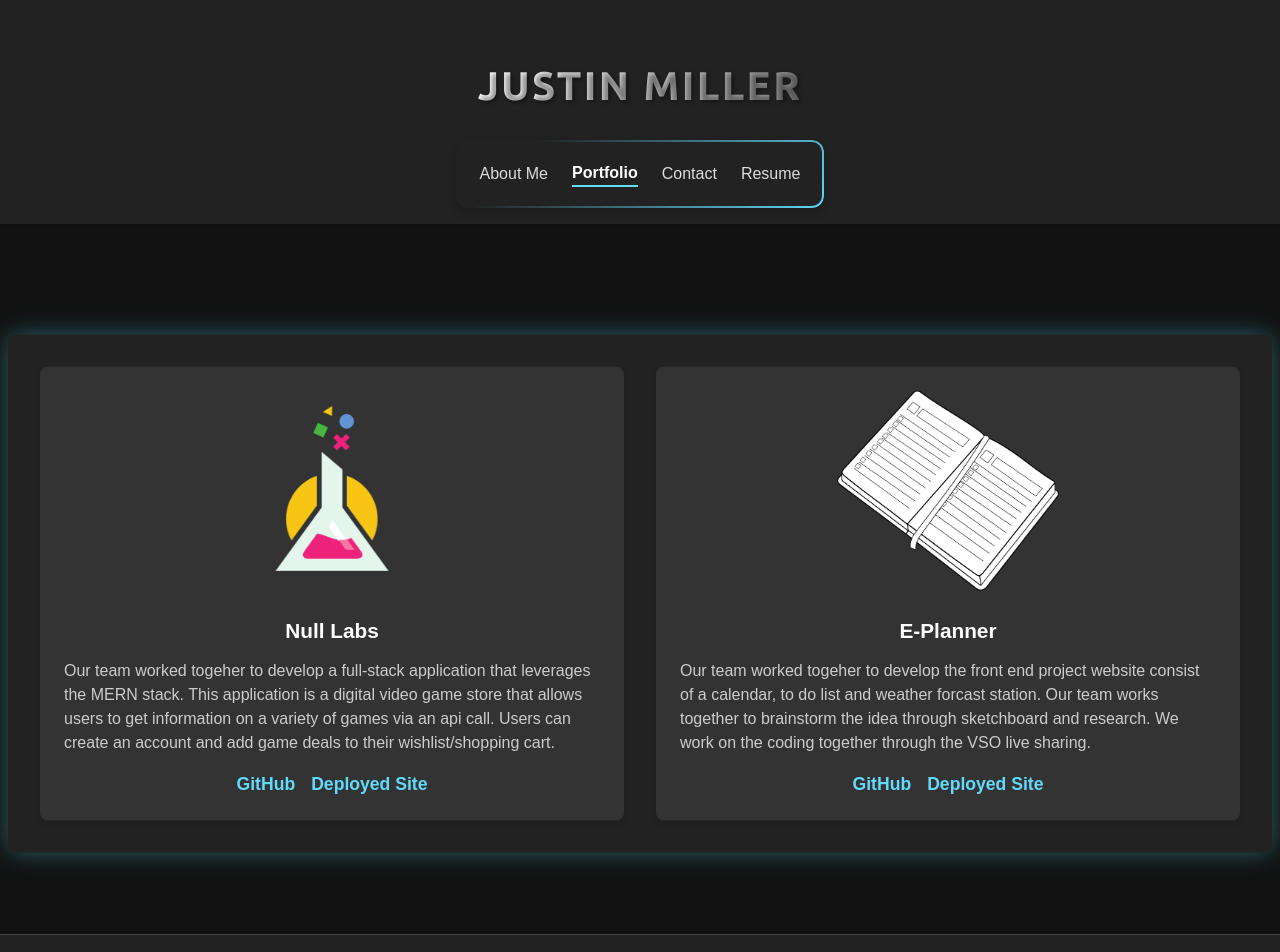
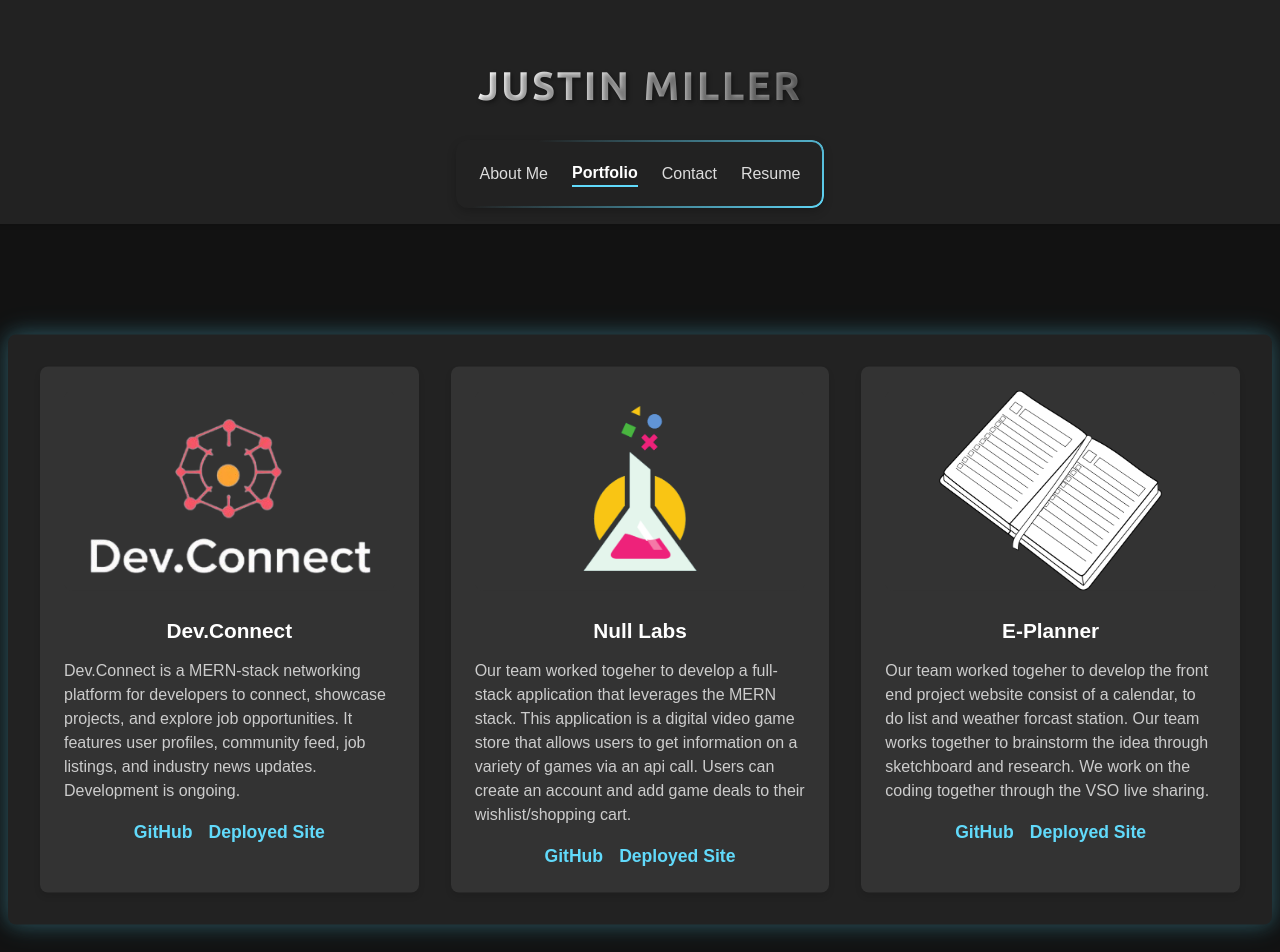
Before and after one commit to JPMill/React-Portfolio, a React (Vite) app: page /portfolio in a window 1280 px wide. Shown: the top 952 px of the page. Built offline with nearby package versions, Linux system fonts and the light colour scheme.

Commit message:
Added current project

```diff
--- a/src/pages/Portfolio.jsx
+++ b/src/pages/Portfolio.jsx
@@ -4,11 +4,18 @@ import Image1 from '../assets/images/vehiclebuilder.png';
 import Image2 from '../assets/images/readme.png';
 import Image3 from '../assets/images/eplanner.png';
 import Image4 from '../assets/images/NullLabsLogo3.png'
-import Image5 from '../assets/images/WeatherApi.png'
+import Image5 from '../assets/images/DEV.CONNECT.png'
 import './Portfolio.css'
 
 function Portfolio() {
   const projects = [
+    {
+      title: 'Dev.Connect',
+      imageUrl: Image5,
+      deployedUrl: 'https://dev-connect-1-eiz8.onrender.com/',
+      githubUrl: 'https://github.com/ejmaller7/Dev.connect',
+      description: 'Dev.Connect is a MERN-stack networking platform for developers to connect, showcase projects, and explore job opportunities. It features user profiles, community feed, job listings, and industry news updates. Development is ongoing.'
+    },
     {
       title: 'Null Labs',
       imageUrl: Image4,
```
Also changed, not shown: src/assets/images/DEV.CONNECT.png (added).
